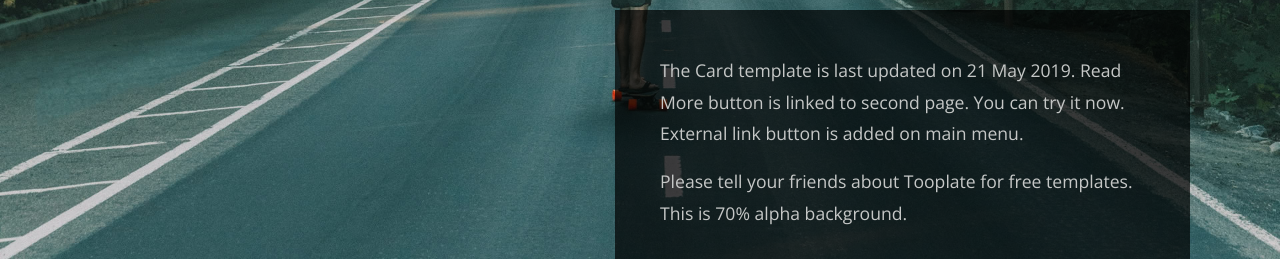
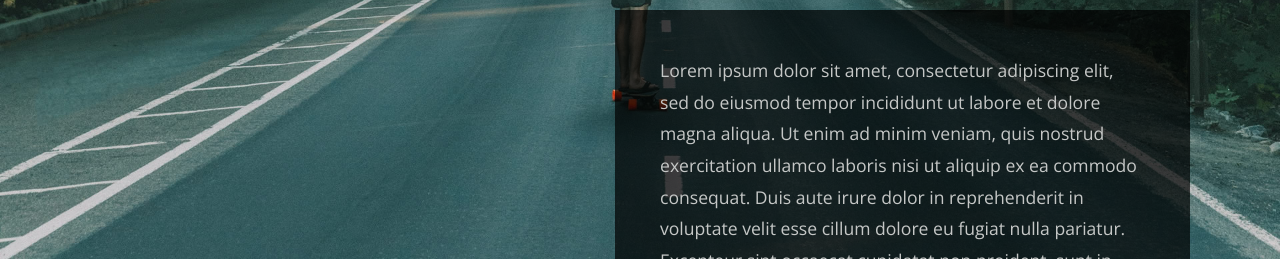
Before and after one commit to khynd/HiddenHazards, a plain HTML site: page index.html in a window 1280 px wide. Shown: the part 541-800 px from the top of the page. Drawn offline with nearby package versions, Linux system fonts and the light colour scheme.

Commit message:
long text stuff

```diff
--- a/index.html
+++ b/index.html
@@ -82,7 +82,9 @@ http://www.tooplate.com/view/2109-the-card
                 </h2>
                 <div class="tm-textbox tm-bg-dark">
                   <p>
-                    The Card template is last updated on 21 May 2019. Read More button is linked to second page. You can try it now. External link button is added on main menu.
+                    Lorem ipsum dolor sit amet, consectetur adipiscing elit, sed do eiusmod tempor incididunt ut labore et dolore magna aliqua. Ut enim ad minim veniam, quis nostrud exercitation ullamco laboris nisi ut aliquip ex ea commodo consequat. Duis aute irure dolor in reprehenderit in voluptate velit esse cillum dolore eu fugiat nulla pariatur. Excepteur sint occaecat cupidatat non proident, sunt in culpa qui officia deserunt mollit anim id est laborum.
+                    Lorem ipsum dolor sit amet, consectetur adipiscing elit, sed do eiusmod tempor incididunt ut labore et dolore magna aliqua. Ut enim ad minim veniam, quis nostrud exercitation ullamco laboris nisi ut aliquip ex ea commodo consequat. Duis aute irure dolor in reprehenderit in voluptate velit esse cillum dolore eu fugiat nulla pariatur. Excepteur sint occaecat cupidatat non proident, sunt in culpa qui officia deserunt mollit anim id est laborum.
+                    Lorem ipsum dolor sit amet, consectetur adipiscing elit, sed do eiusmod tempor incididunt ut labore et dolore magna aliqua. Ut enim ad minim veniam, quis nostrud exercitation ullamco laboris nisi ut aliquip ex ea commodo consequat. Duis aute irure dolor in reprehenderit in voluptate velit esse cillum dolore eu fugiat nulla pariatur. Excepteur sint occaecat cupidatat non proident, sunt in culpa qui officia deserunt mollit anim id est laborum.
                   </p>
                   <p class="mb-0">
                     Please tell your friends about Tooplate for free templates. This is 70% alpha background.
@@ -96,8 +98,9 @@ http://www.tooplate.com/view/2109-the-card
                 <div class="tm-textbox tm-textbox-2 tm-bg-dark">
                   <h2 class="tm-text-blue mb-4">About Me</h2>
                   <p class="mb-4">
-                    You are allowed to modify and use this HTML template for
-                    your personal or business websites.
+                    Lorem ipsum dolor sit amet, consectetur adipiscing elit, sed do eiusmod tempor incididunt ut labore et dolore magna aliqua. Ut enim ad minim veniam, quis nostrud exercitation ullamco laboris nisi ut aliquip ex ea commodo consequat. Duis aute irure dolor in reprehenderit in voluptate velit esse cillum dolore eu fugiat nulla pariatur. Excepteur sint occaecat cupidatat non proident, sunt in culpa qui officia deserunt mollit anim id est laborum.
+                    Lorem ipsum dolor sit amet, consectetur adipiscing elit, sed do eiusmod tempor incididunt ut labore et dolore magna aliqua. Ut enim ad minim veniam, quis nostrud exercitation ullamco laboris nisi ut aliquip ex ea commodo consequat. Duis aute irure dolor in reprehenderit in voluptate velit esse cillum dolore eu fugiat nulla pariatur. Excepteur sint occaecat cupidatat non proident, sunt in culpa qui officia deserunt mollit anim id est laborum.
+                    Lorem ipsum dolor sit amet, consectetur adipiscing elit, sed do eiusmod tempor incididunt ut labore et dolore magna aliqua. Ut enim ad minim veniam, quis nostrud exercitation ullamco laboris nisi ut aliquip ex ea commodo consequat. Duis aute irure dolor in reprehenderit in voluptate velit esse cillum dolore eu fugiat nulla pariatur. Excepteur sint occaecat cupidatat non proident, sunt in culpa qui officia deserunt mollit anim id est laborum.
                   </p>
                   <p class="mb-4">
                     You are NOT allowed to re-distribute this template file on
```
